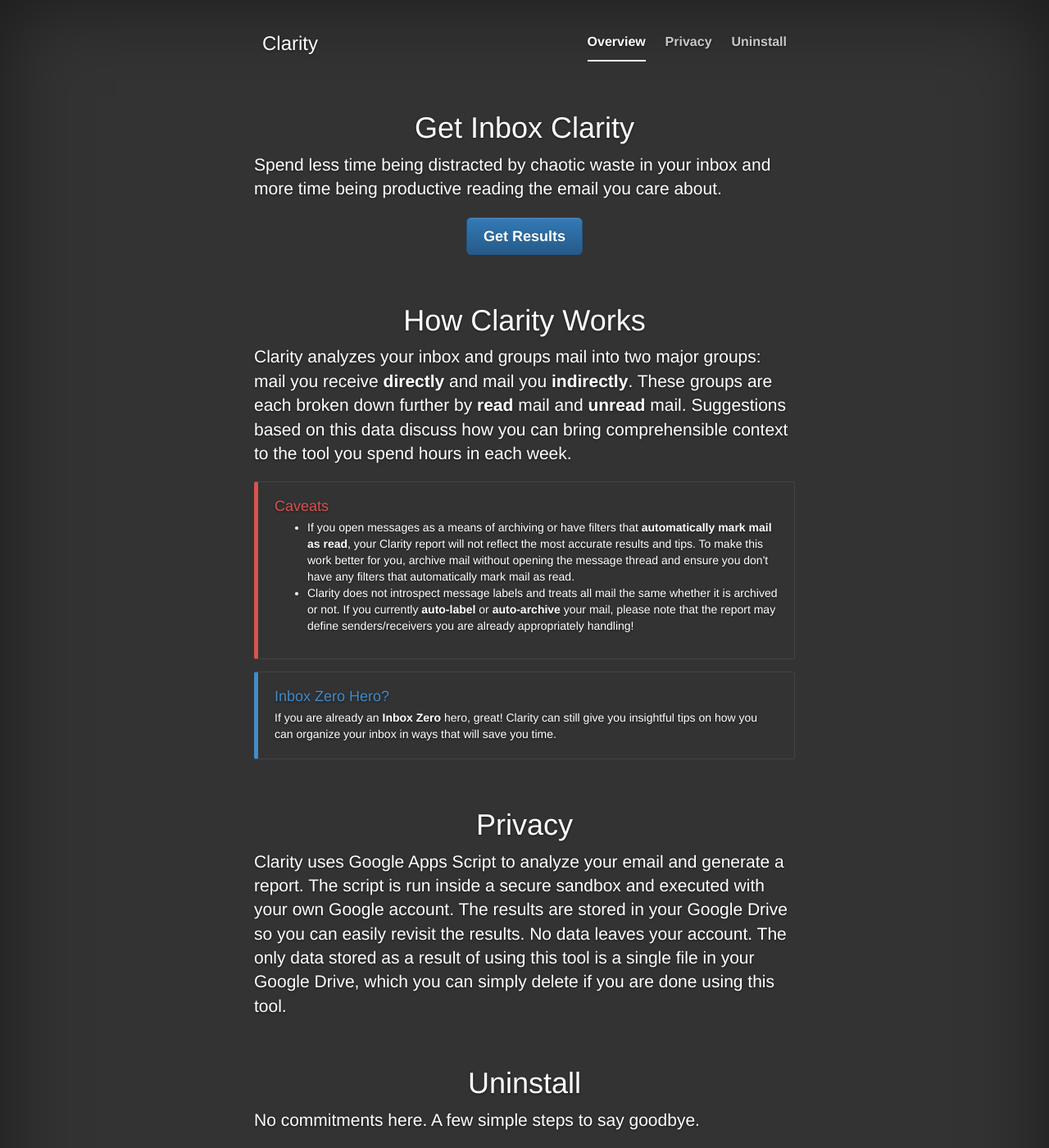
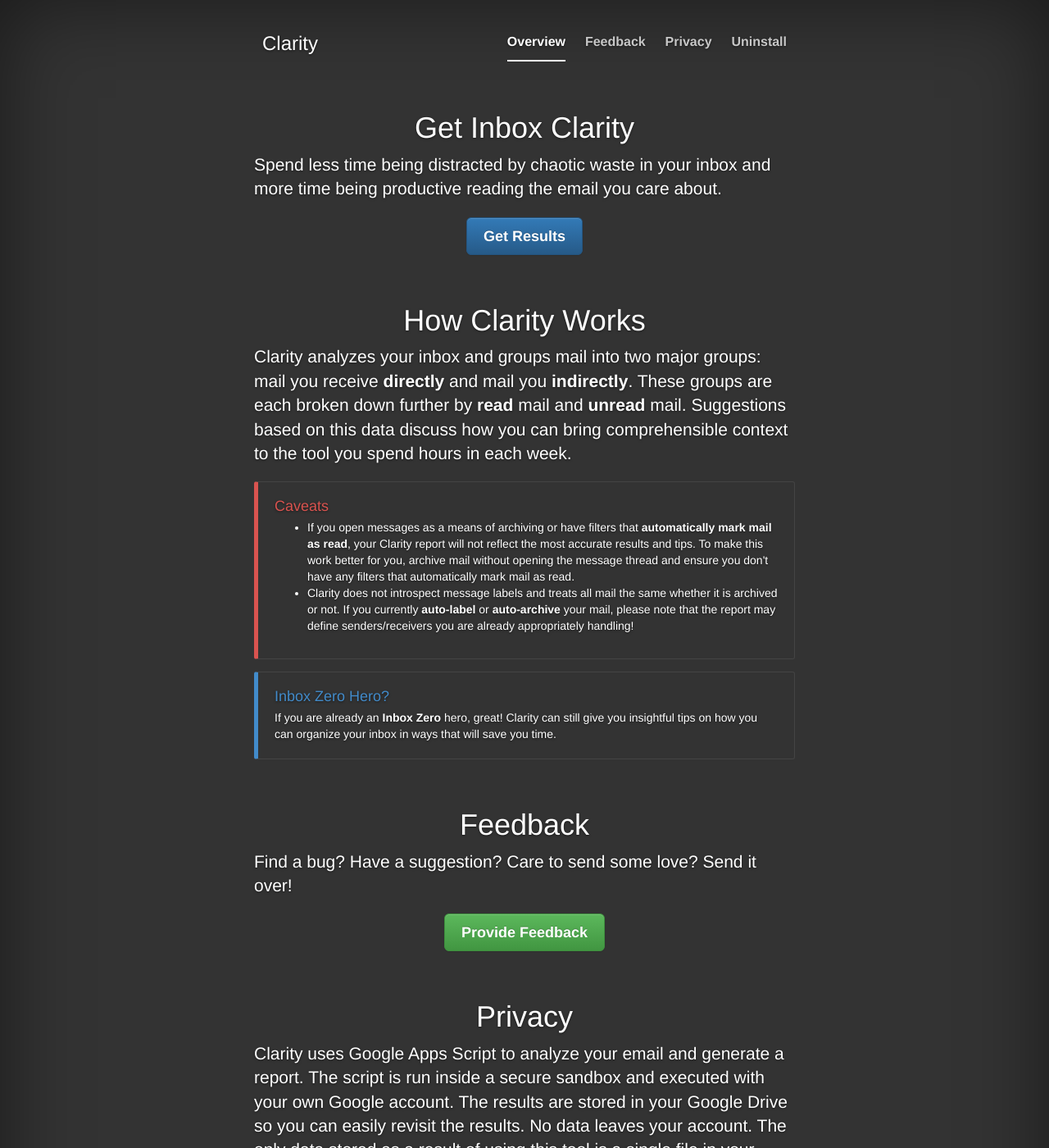
Before and after one commit to TannerPerrien/tannerperrien.com, a Jekyll site: the page built from clarity/index.html, in a window 1280 px wide and 1400 px high. Shown: the whole window at 82% size. Built offline with Jekyll 4.4.1, drawn with Linux system fonts in a browser that asks for light colours; Markdown is read by kramdown in place of the engine named in the settings.

Commit message:
Clarity update: include head (analytics), add feedback section

```diff
--- a/_includes/head.html
+++ b/_includes/head.html
@@ -5,15 +5,20 @@
 <title>{% if page.title %}{{ page.title }}{% else %}{{ site.title }}{% endif %}</title>
 <meta name="description" content="{% if page.excerpt %}{{ page.excerpt | strip_html | strip_newlines | truncate: 160 }}{% else %}{{ site.description }}{% endif %}">
 
-<link rel="stylesheet" href="https://maxcdn.bootstrapcdn.com/bootstrap/3.3.4/css/bootstrap.min.css">
+<link rel="stylesheet" href="https://maxcdn.bootstrapcdn.com/bootstrap/3.3.6/css/bootstrap.min.css" integrity="sha384-1q8mTJOASx8j1Au+a5WDVnPi2lkFfwwEAa8hDDdjZlpLegxhjVME1fgjWPGmkzs7" crossorigin="anonymous">
+<link rel="stylesheet" href="https://maxcdn.bootstrapcdn.com/bootstrap/3.3.6/css/bootstrap-theme.min.css" integrity="sha384-fLW2N01lMqjakBkx3l/M9EahuwpSfeNvV63J5ezn3uZzapT0u7EYsXMjQV+0En5r" crossorigin="anonymous">
+
+{% if page.customStyle != true %}
 <link rel="stylesheet" href="{{ "/css/main.css" | prepend: site.baseurl }}">
+{% endif %}
 
 <link rel="canonical" href="{{ page.url | replace:'index.html','' | prepend: site.baseurl | prepend: site.url }}">
 <link rel="alternate" type="application/rss+xml" title="{{ site.title }}" href="{{ "/feed.xml" | prepend: site.baseurl | prepend: site.url }}" />
 
+{% if page.customStyle != true %}
 <script src="https://maxcdn.bootstrapcdn.com/bootstrap/3.3.4/js/bootstrap.min.js"></script>
-
 <link href='http://fonts.googleapis.com/css?family=Merriweather+Sans:300,400,700' rel='stylesheet' type='text/css'>
+{% endif %}
 
 {% if jekyll.environment == "production" %}
 <script>
--- a/clarity/index.html
+++ b/clarity/index.html
@@ -1,10 +1,12 @@
+---
+title: Tanner Perrien - Clarity
+customStyle: true
+---
 <!DOCTYPE html>
 <html>
   <head>
+    {% include head.html %}
     <base target="_top">
-    <meta name="viewport" content="width=device-width, initial-scale=1">
-    <link rel="stylesheet" href="https://maxcdn.bootstrapcdn.com/bootstrap/3.3.6/css/bootstrap.min.css" integrity="sha384-1q8mTJOASx8j1Au+a5WDVnPi2lkFfwwEAa8hDDdjZlpLegxhjVME1fgjWPGmkzs7" crossorigin="anonymous">
-    <link rel="stylesheet" href="https://maxcdn.bootstrapcdn.com/bootstrap/3.3.6/css/bootstrap-theme.min.css" integrity="sha384-fLW2N01lMqjakBkx3l/M9EahuwpSfeNvV63J5ezn3uZzapT0u7EYsXMjQV+0En5r" crossorigin="anonymous">
 
     <style>
     /*
@@ -212,6 +214,7 @@
               <nav>
                 <ul class="nav masthead-nav">
                   <li class="active"><a href="#">Overview</a></li>
+                  <li><a href="#feedback">Feedback</a></li>
                   <li><a href="#privacy">Privacy</a></li>
                   <li><a href="#uninstall">Uninstall</a></li>
                 </ul>
@@ -245,6 +248,13 @@
               <h4>Inbox Zero Hero?</h4>
               <p>If you are already an <strong>Inbox Zero</strong> hero, great! Clarity can still give you insightful tips on how you can organize your inbox in ways that will save you time.</p>
             </div>
+          </div>
+          <div class="inner cover" id="feedback">
+            <h1 class="cover-heading">Feedback</h1>
+            <p class="lead">Find a bug? Have a suggestion? Care to send some love? Send it over!</p>
+            <p class="lead text-center">
+              <a class="btn btn-lg btn-success" href="http://goo.gl/forms/bi2ItJqhqh">Provide Feedback</a>
+            </p>
           </div>
           <div class="inner cover" id="privacy">
             <h1 class="cover-heading">Privacy</h1>
```
